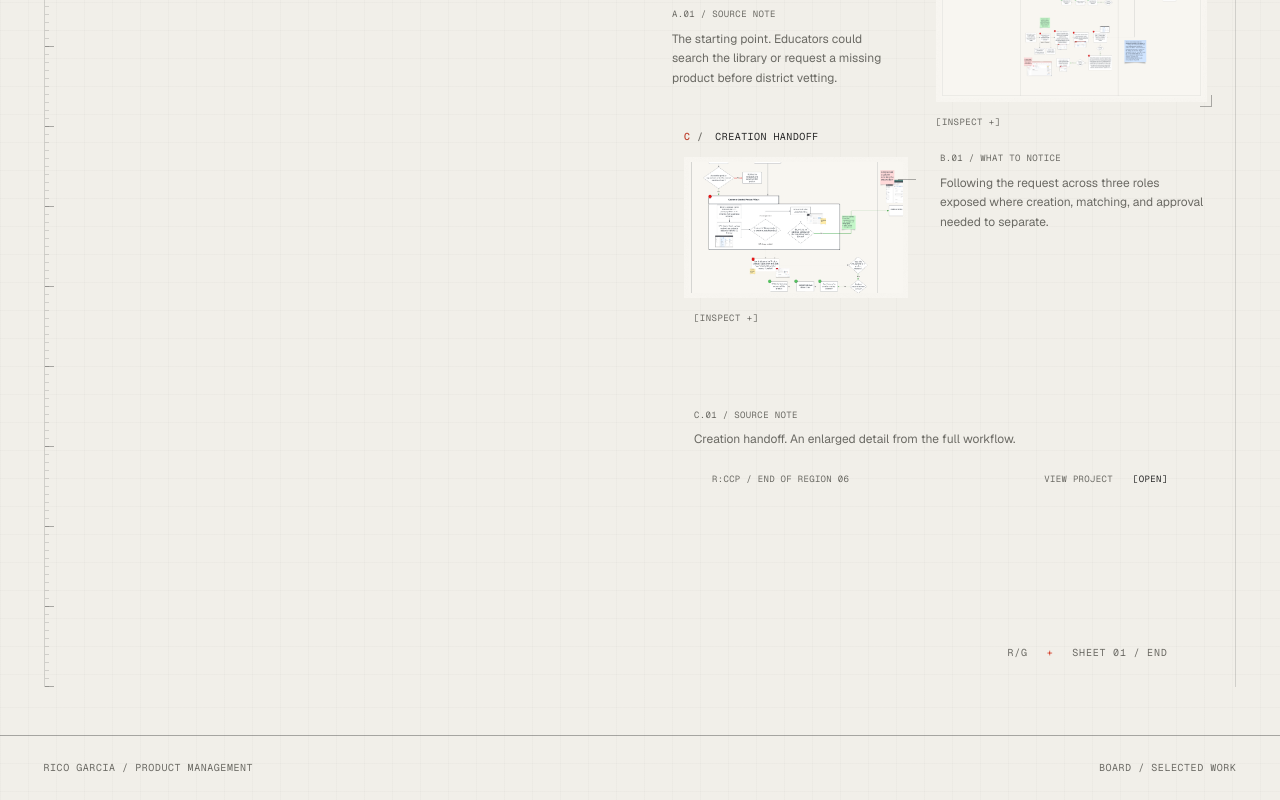
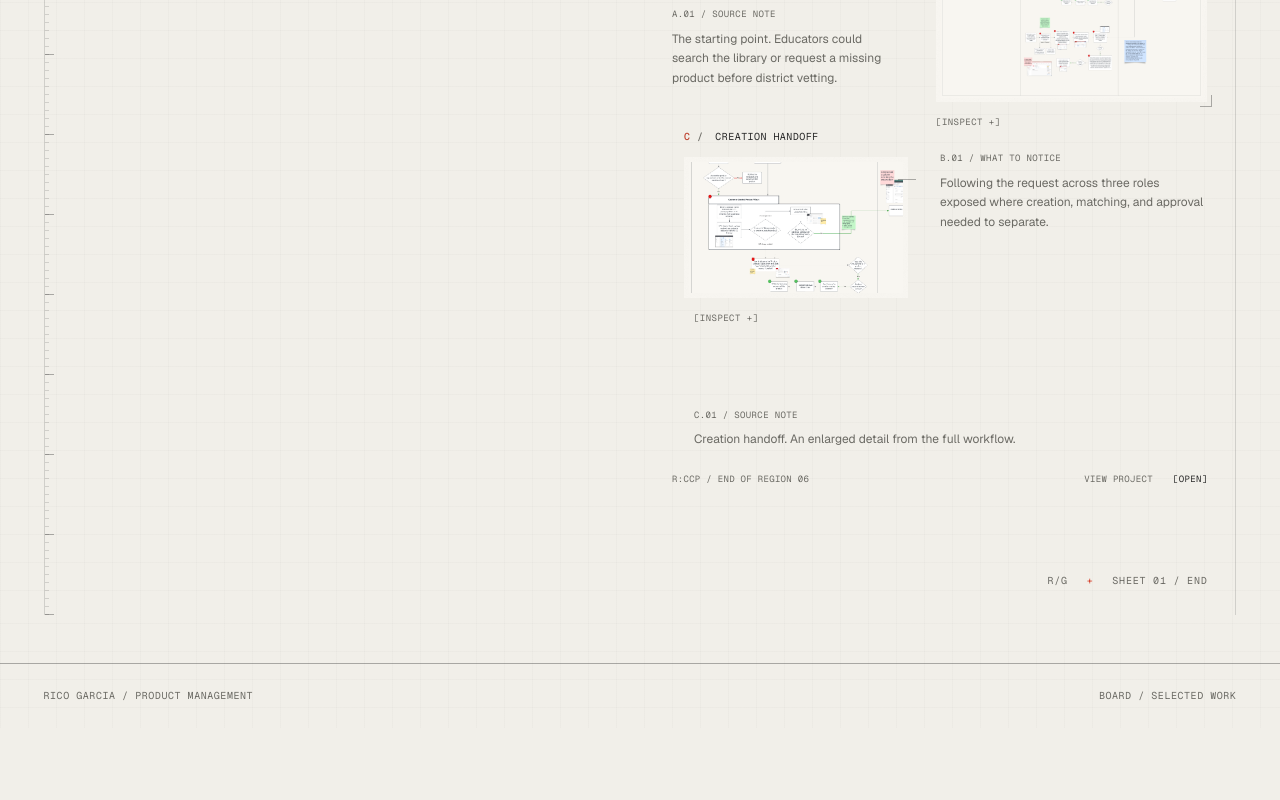
Before and after one commit to ricardougarcia/magpie-dashboards-work, a Next.js app: page /drawer in a window 1280 px wide. Shown: the part 3073-3873 px from the top of the page. After the commit the page ends 3801 px from the top, so only its background shows below. Built offline with nearby package versions, Linux system fonts and the light colour scheme.

Commit message:
Reset inherited footer spacing for CCP and sheet closing

```diff
--- a/src/components/portfolio/board-clusters.module.css
+++ b/src/components/portfolio/board-clusters.module.css
@@ -82,7 +82,7 @@
 .ccp [data-artifact="C"] > div > div:last-child > div:first-child { align-self: end; }
 .ccp [data-artifact="C"] > div > div:last-child::after { display: none; }
 .ccp [data-source-locator] { width: 62px; flex: 0 0 62px; }
-.ccp > footer { margin-top: 0; padding-top: 12px; }
+.ccp > footer { flex-direction: row; margin-top: 0; padding: 12px 0 0; }
 .ccp > footer a { align-items: baseline; }
 
 @keyframes registerTrace { from { stroke-dashoffset: 1; opacity: .2; } to { stroke-dashoffset: 0; } }
--- a/src/components/portfolio/board-sheet.module.css
+++ b/src/components/portfolio/board-sheet.module.css
@@ -16,7 +16,7 @@
 .specPlate dt::after { content: ":"; }
 .artifactMeta { margin-left: auto; font-size: 8px; }
 .sourceCoordinate { margin-top: 6px; font-size: 7px !important; line-height: 1.5 !important; }
-.sheetClosing { display: flex; justify-content: flex-end; padding-bottom: 26px; font: 10px/1.7 var(--font-mono), monospace; color: var(--muted); }
+.sheetClosing { display: flex; flex-direction: row; justify-content: flex-end; padding: 0 0 26px; font: 10px/1.7 var(--font-mono), monospace; color: var(--muted); }
 .sheetEnd { text-transform: uppercase; white-space: nowrap; }
 .sheetEnd > span { color: var(--signal); padding-inline: 12px; }
 @media (max-width: 1050px) {
```
